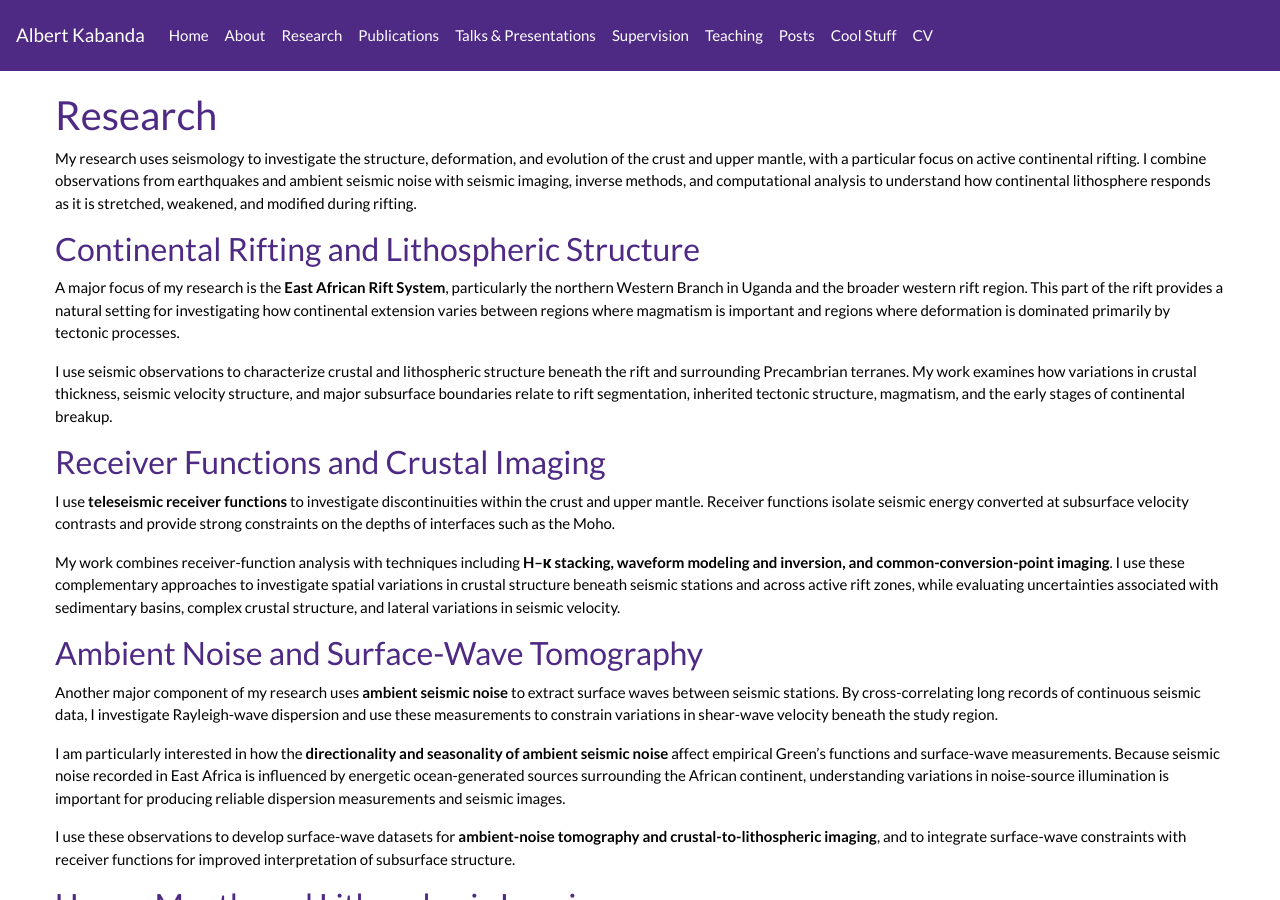
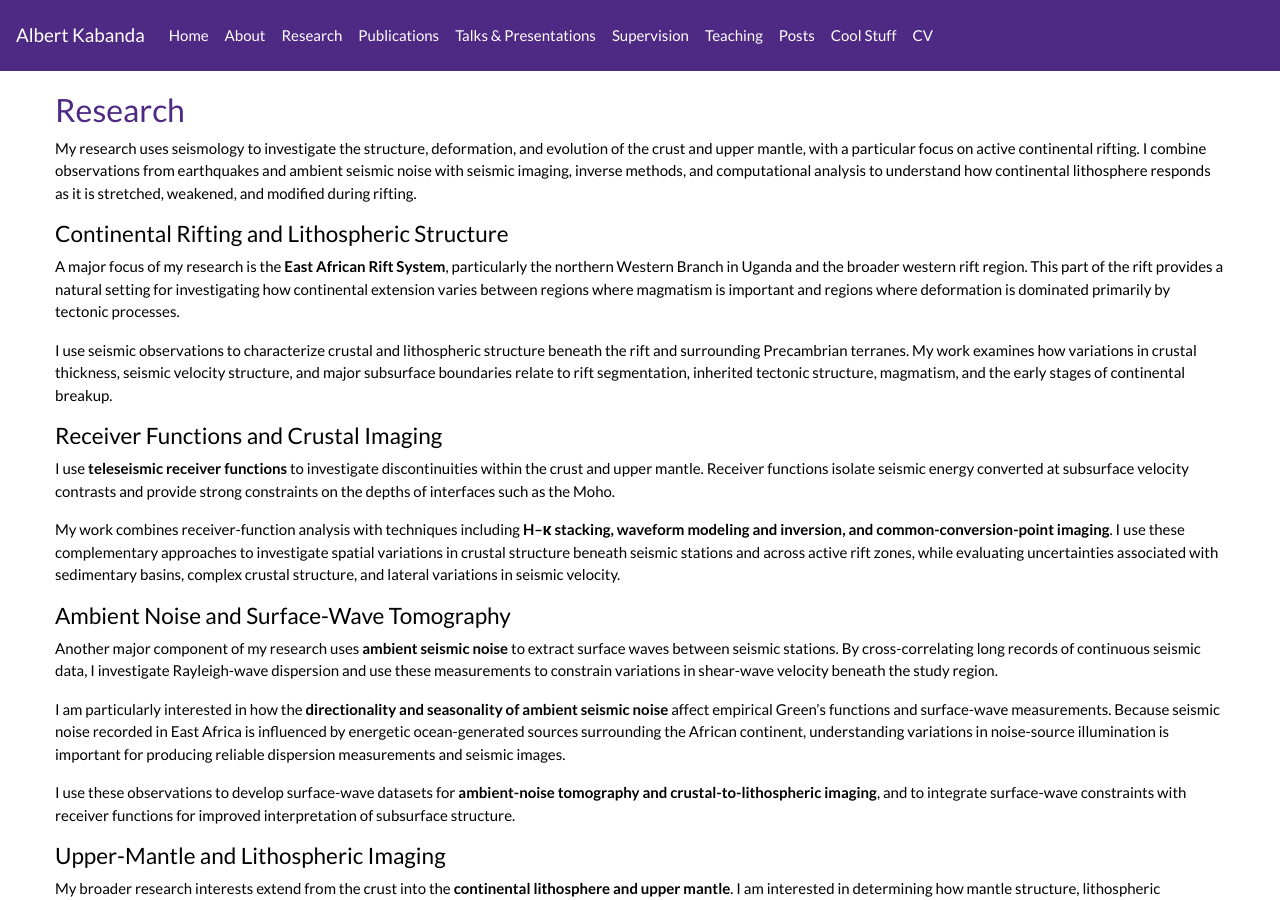
Before and after one commit to albertkabanda/albertkabanda.github.io, a Jekyll site: the page built from _pages/research.md, in a window 1280 px wide and 900 px high. Built offline with Jekyll 4.4.1, drawn with Linux system fonts in a browser that asks for light colours; nearby versions of some CDN libraries; a style sheet for code colours, icons or effects is not loaded.

```diff
--- a/_pages/research.md
+++ b/_pages/research.md
@@ -5,23 +5,23 @@ sitemap: false
 permalink: /Research/
 ---
 
-## Research
+### Research
 
 My research uses seismology to investigate the structure, deformation, and evolution of the crust and upper mantle, with a particular focus on active continental rifting. I combine observations from earthquakes and ambient seismic noise with seismic imaging, inverse methods, and computational analysis to understand how continental lithosphere responds as it is stretched, weakened, and modified during rifting.
 
-### Continental Rifting and Lithospheric Structure
+#### Continental Rifting and Lithospheric Structure
 
 A major focus of my research is the **East African Rift System**, particularly the northern Western Branch in Uganda and the broader western rift region. This part of the rift provides a natural setting for investigating how continental extension varies between regions where magmatism is important and regions where deformation is dominated primarily by tectonic processes.
 
 I use seismic observations to characterize crustal and lithospheric structure beneath the rift and surrounding Precambrian terranes. My work examines how variations in crustal thickness, seismic velocity structure, and major subsurface boundaries relate to rift segmentation, inherited tectonic structure, magmatism, and the early stages of continental breakup.
 
-### Receiver Functions and Crustal Imaging
+#### Receiver Functions and Crustal Imaging
 
 I use **teleseismic receiver functions** to investigate discontinuities within the crust and upper mantle. Receiver functions isolate seismic energy converted at subsurface velocity contrasts and provide strong constraints on the depths of interfaces such as the Moho.
 
 My work combines receiver-function analysis with techniques including **H–κ stacking, waveform modeling and inversion, and common-conversion-point imaging**. I use these complementary approaches to investigate spatial variations in crustal structure beneath seismic stations and across active rift zones, while evaluating uncertainties associated with sedimentary basins, complex crustal structure, and lateral variations in seismic velocity.
 
-### Ambient Noise and Surface-Wave Tomography
+#### Ambient Noise and Surface-Wave Tomography
 
 Another major component of my research uses **ambient seismic noise** to extract surface waves between seismic stations. By cross-correlating long records of continuous seismic data, I investigate Rayleigh-wave dispersion and use these measurements to constrain variations in shear-wave velocity beneath the study region.
 
@@ -29,13 +29,13 @@ I am particularly interested in how the **directionality and seasonality of ambi
 
 I use these observations to develop surface-wave datasets for **ambient-noise tomography and crustal-to-lithospheric imaging**, and to integrate surface-wave constraints with receiver functions for improved interpretation of subsurface structure.
 
-### Upper-Mantle and Lithospheric Imaging
+#### Upper-Mantle and Lithospheric Imaging
 
 My broader research interests extend from the crust into the **continental lithosphere and upper mantle**. I am interested in determining how mantle structure, lithospheric thickness, inherited tectonic fabrics, and deeper mantle processes influence where continental rifts develop and how they evolve.
 
 I am particularly interested in integrating receiver functions and surface-wave imaging with **teleseismic body-wave tomography** to investigate structure from the crust through the lithosphere and into the deeper upper mantle. These complementary observations can help distinguish crustal deformation from deeper lithospheric and mantle processes associated with continental rifting.
 
-### Computational Geophysics
+#### Computational Geophysics
 
 My research relies heavily on scientific computing and quantitative data analysis. I develop and adapt computational workflows for processing large seismic datasets, measuring seismic-wave properties, performing inversions, evaluating model resolution, and visualizing Earth structure.
 
```
